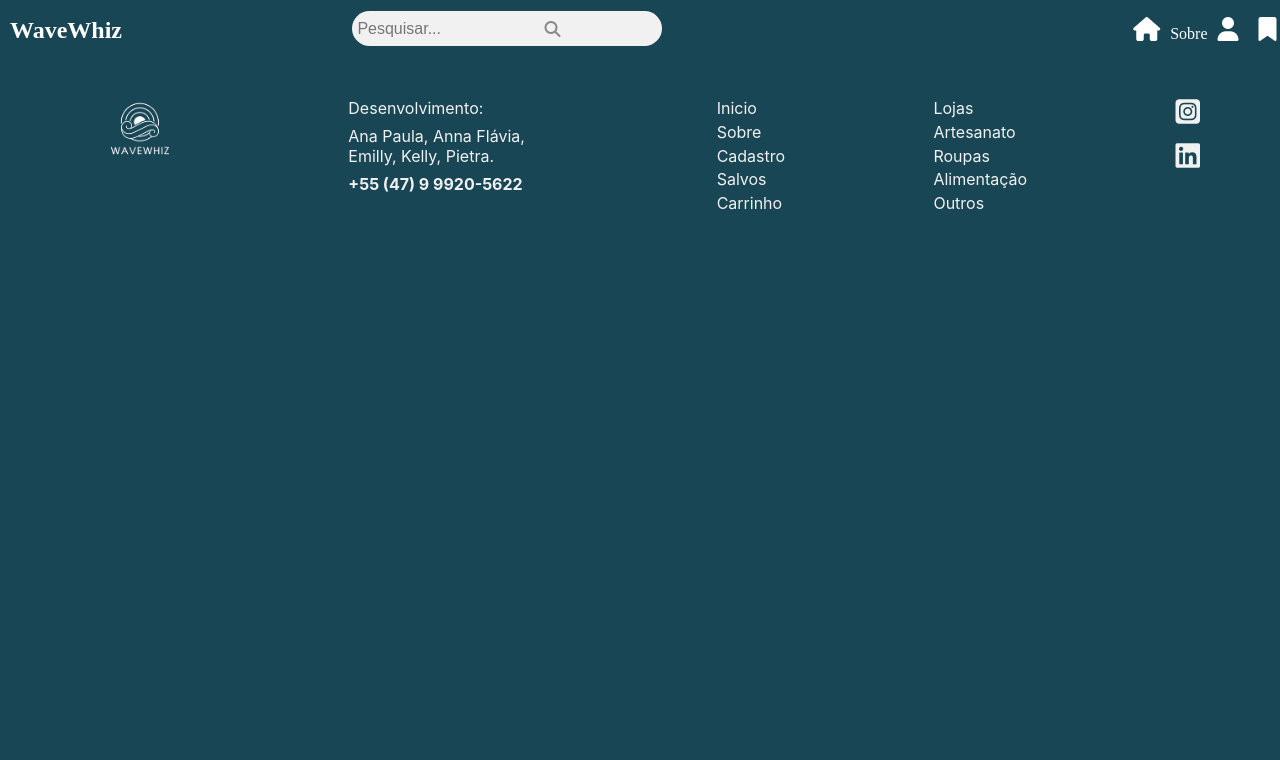
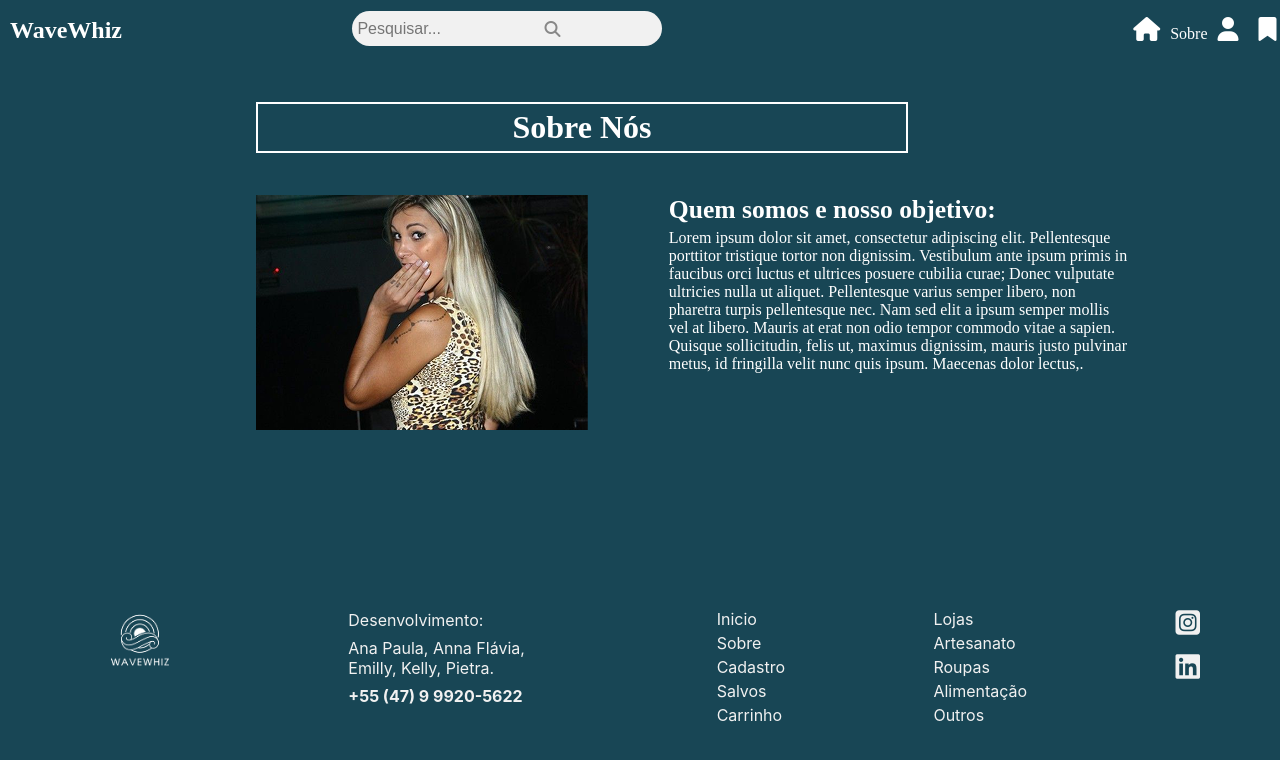
Before and after one commit to hackathon-capri/wavewhiz, a Vue app in the folder projeto/: page /sobre-nos in a window 1280 px wide. Shown: the top 760 px of the page. Built offline with nearby package versions, Linux system fonts and the light colour scheme.

Commit message:
Iniciando Página Sobre Nós #8

```diff
--- a/projeto/src/components/HeaderComponent.vue
+++ b/projeto/src/components/HeaderComponent.vue
@@ -14,7 +14,7 @@ import router from '@/router';
         <div class="abas">
           <ul>
             <li class="icons"><span class="fa-solid fa-house"></span></li>
-            <li class="sobre"><a href="#">Sobre</a></li>
+            <li class="sobre" @click="router.push('sobre-nos')">Sobre</li>
             <li class="icons"><span class="fa-solid fa-user"></span></li>
             <li class="icons"><span class="fa-solid fa-bookmark"></span></li>
             <li @click="router.push('/carrinho')" class="icons">
--- a/projeto/src/router/index.js
+++ b/projeto/src/router/index.js
@@ -23,6 +23,11 @@ const routes = [
         component: () => import('@/views/ProductView.vue'),
         props: true,
     },
+    {
+        path: '/sobre-nos',
+        name: 'Sobre',
+        component: () => import('@/views/SobreNosView.vue'),
+    }
 ]
 
 const router = createRouter({
--- a/projeto/src/stores/about.js
+++ b/projeto/src/stores/about.js
@@ -5,10 +5,6 @@ import SobreNosComponent from '@/components/SobreNosComponent.vue'
 
 export const useAboutStore = defineStore('about', () => {
   const showAbout = ref(false)
-
-  function toggleAbout() {
-    showAbout.value = !showAbout.value
-  }
 
   function openAbout() {
     showAbout.value = true
@@ -20,7 +16,6 @@ export const useAboutStore = defineStore('about', () => {
 
   return {
     showAbout,
-    toggleAbout,
     openAbout,
     closeAbout,
   }
--- /dev/null
+++ b/projeto/src/views/SobreNosView.vue
@@ -0,0 +1,49 @@
+<script setup>
+// import { ref } from 'vue'
+</script>
+<template>
+  <main>
+      <h1>Sobre Nós</h1>
+     <div class="maior">
+      <div class="esquerda">
+        <img src="/Rectangle 274.png" alt="">
+      </div>
+      <div class="direita">
+        <h2>Quem somos e nosso objetivo:</h2>
+        <p>
+          Lorem ipsum dolor sit amet, consectetur adipiscing elit. Pellentesque <br> porttitor tristique tortor non dignissim.
+          Vestibulum ante ipsum primis  in <br> faucibus orci luctus et ultrices posuere cubilia curae; Donec  vulputate <br>ultricies nulla ut aliquet.
+          Pellentesque varius semper libero, non <br> pharetra turpis pellentesque nec. Nam sed elit a ipsum semper  mollis <br> vel at libero.
+          Mauris at erat non odio tempor commodo vitae a  sapien.<br>  Quisque sollicitudin, felis ut, maximus dignissim, mauris justo pulvinar <br>  metus,
+          id fringilla velit nunc  quis ipsum. Maecenas dolor lectus,.
+        </p>
+      </div>
+     </div>
+  </main>
+</template>
+<style scoped>
+h1{
+  margin: 4vw 18vw 2vw 20vw;
+  text-align: center;
+  border: 2px solid white;
+  padding: 5px 4px 5px 4px;
+  display: inline-block;
+  width: 50%;
+  color: white;
+}
+.maior{
+ display: flex;
+ color: white;
+ margin: 1vw 0 10vw 0;
+}
+.esquerda{
+  margin: 0 0 0 20vw;
+}
+.direita{
+  margin: 0 0 0 6vw;
+}
+.direita h2{
+  font-size: 1.6rem;
+}
+
+</style>
```
Also changed, not shown: projeto/src/components/SobreNosComponent.vue (deleted, +0 -65 lines), projeto/public/Rectangle 274.png (added).
